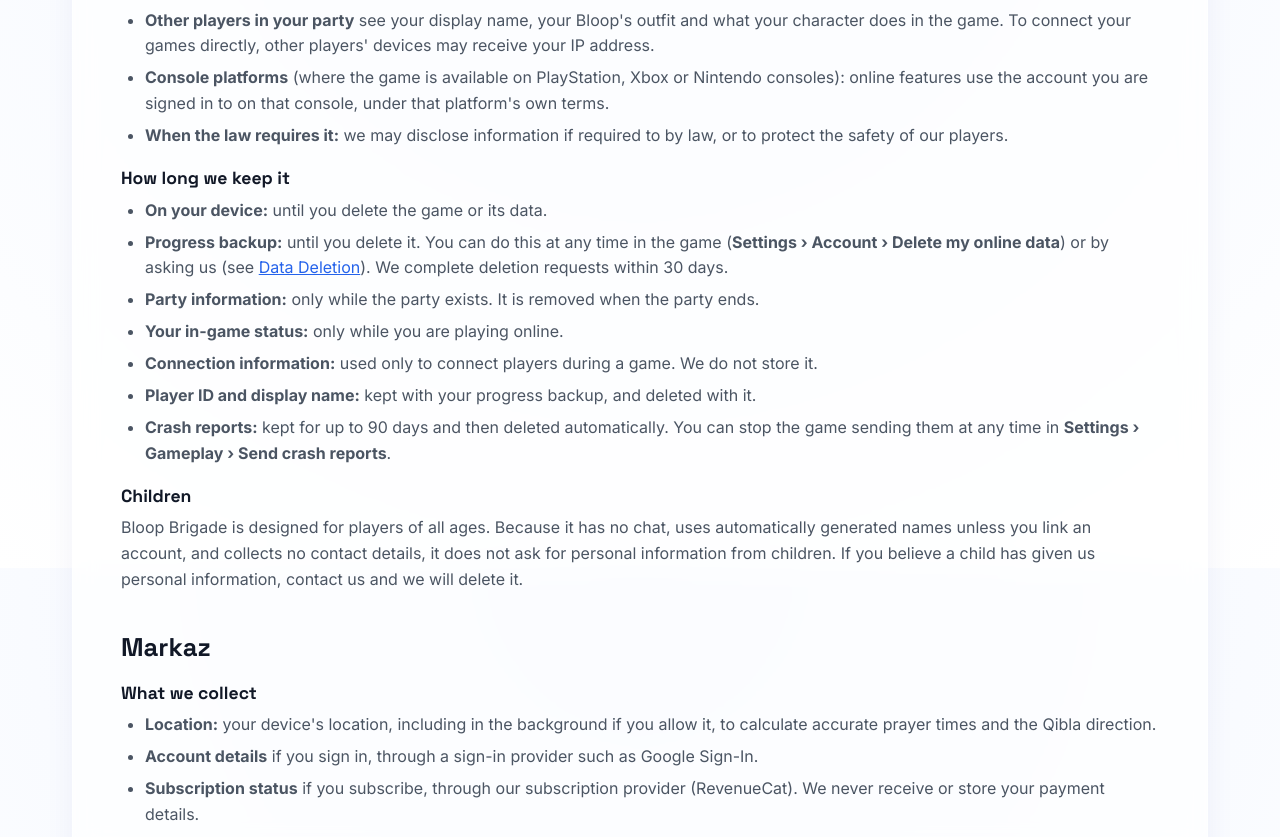
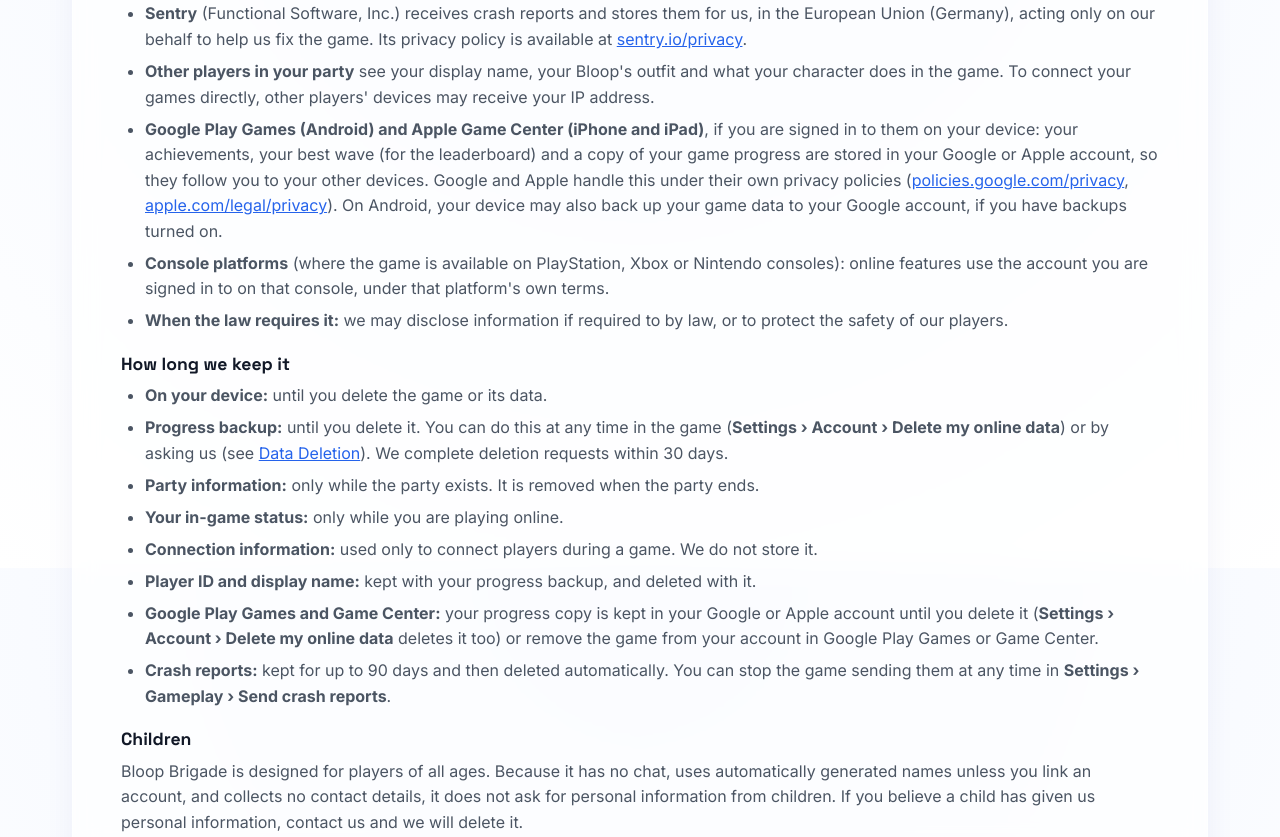
Before and after one commit to HazAnwar/haztech, a React (Vite) app: page /privacy in a window 1280 px wide. Shown: the part 1832-2669 px from the top of the page. Built offline with nearby package versions, Linux system fonts and the light colour scheme.

Commit message:
Update privacy policy to include details on game progress backup and crash report handling

```diff
--- a/src/pages/Privacy.jsx
+++ b/src/pages/Privacy.jsx
@@ -72,7 +72,8 @@
                 <strong>Your display name:</strong> an automatically generated name (for example, &quot;Bloop 1234&quot;), or your Epic account display name if you choose to link an Epic account.
               </li>
               <li>
-                <strong>Game progress backup:</strong> your best wave and score, unlocked outfits, the outfits you wear, your Sparkle totals and which tips you have seen.
+                <strong>Game progress backup:</strong> your best wave and score, unlocked outfits, the outfits you wear, your Sparkle totals, achievements, which tips you have seen, and your game
+                preferences (such as controls, difficulty and language).
               </li>
               <li>
                 <strong>Party information:</strong> when you host or join an online party: the party code, the game version, and the display names and player IDs of the people in the party.
@@ -87,7 +88,8 @@
               <li>
                 <strong>Crash reports (you can turn these off):</strong> if the game crashes or hits an error, a report with what went wrong (including the game&apos;s technical log), the game
                 version, details of your device (operating system, graphics card and memory), your language and graphics settings, the state of the game at the time (for example, the wave number and
-                how many players were playing) and an anonymous ID for the report. Crash reports do not include your display name, player ID, screenshots or IP address.
+                how many players were playing) and an anonymous ID for the report. Crash reports do not include your display name, player ID or screenshots. Our crash-report provider works out an
+                approximate location (your country, and sometimes your city) from your internet connection and keeps it with the report; your IP address itself is not stored.
               </li>
             </ul>
             <p style={{ marginTop: '0.75rem' }}>
@@ -130,6 +132,19 @@
                 players&apos; devices may receive your IP address.
               </li>
               <li>
+                <strong>Google Play Games (Android) and Apple Game Center (iPhone and iPad)</strong>, if you are signed in to them on your device: your achievements, your best wave (for the
+                leaderboard) and a copy of your game progress are stored in your Google or Apple account, so they follow you to your other devices. Google and Apple handle this under their own privacy
+                policies (
+                <a href='https://policies.google.com/privacy' target='_blank' rel='noopener noreferrer' style={link}>
+                  policies.google.com/privacy
+                </a>
+                ,{' '}
+                <a href='https://www.apple.com/legal/privacy/' target='_blank' rel='noopener noreferrer' style={link}>
+                  apple.com/legal/privacy
+                </a>
+                ). On Android, your device may also back up your game data to your Google account, if you have backups turned on.
+              </li>
+              <li>
                 <strong>Console platforms</strong> (where the game is available on PlayStation, Xbox or Nintendo consoles): online features use the account you are signed in to on that console, under
                 that platform&apos;s own terms.
               </li>
@@ -162,6 +177,10 @@
               </li>
               <li>
                 <strong>Player ID and display name:</strong> kept with your progress backup, and deleted with it.
+              </li>
+              <li>
+                <strong>Google Play Games and Game Center:</strong> your progress copy is kept in your Google or Apple account until you delete it (
+                <strong>Settings › Account › Delete my online data</strong> deletes it too) or remove the game from your account in Google Play Games or Game Center.
               </li>
               <li>
                 <strong>Crash reports:</strong> kept for up to 90 days and then deleted automatically. You can stop the game sending them at any time in{' '}
```
